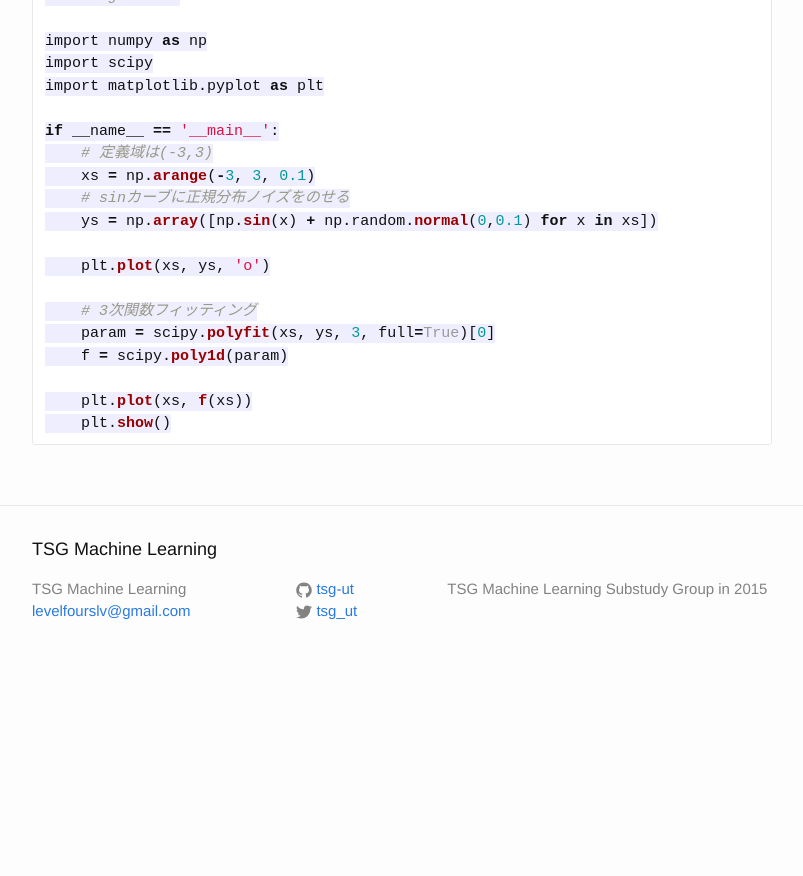
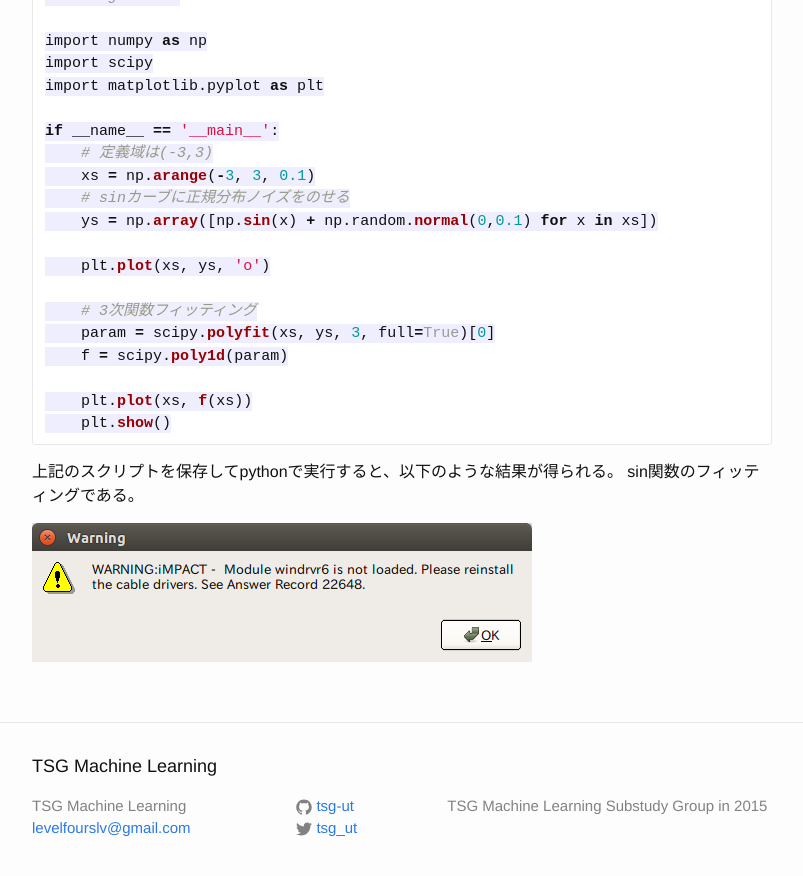
Before and after one commit to tsg-ut/ml2015, a Jekyll site: the page built from _posts/2015-04-26-environment.markdown, in a window 1280 px wide and 900 px high, scrolled down 4119 px. Shown: the top 876 px of the window, without its empty margins (238-1041 px from the left). Built offline with Jekyll 4.4.1, drawn with Linux system fonts in a browser that asks for light colours; Markdown is read by kramdown in place of the engine named in the settings; before the commit the page ends 4802 px from its top, so only the background shows below that.

Commit message:
add image to #02

````diff
--- a/_posts/2015-04-26-environment.markdown
+++ b/_posts/2015-04-26-environment.markdown
@@ -202,3 +202,8 @@ if __name__ == '__main__':
     plt.plot(xs, f(xs))
     plt.show()
 ```
+
+上記のスクリプトを保存してpythonで実行すると、以下のような結果が得られる。
+sin関数のフィッティングである。
+
+![sin関数のフィッティング]({{ site.baseurl }}/images/02/sin.png)
````
Also changed, not shown: images/02/sin.png (added).
